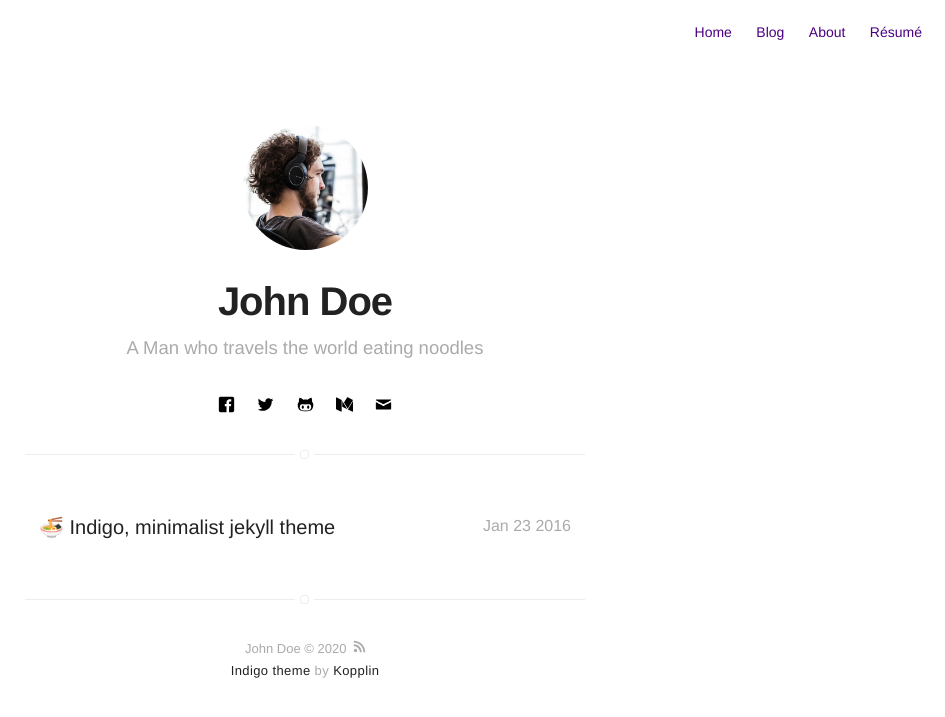
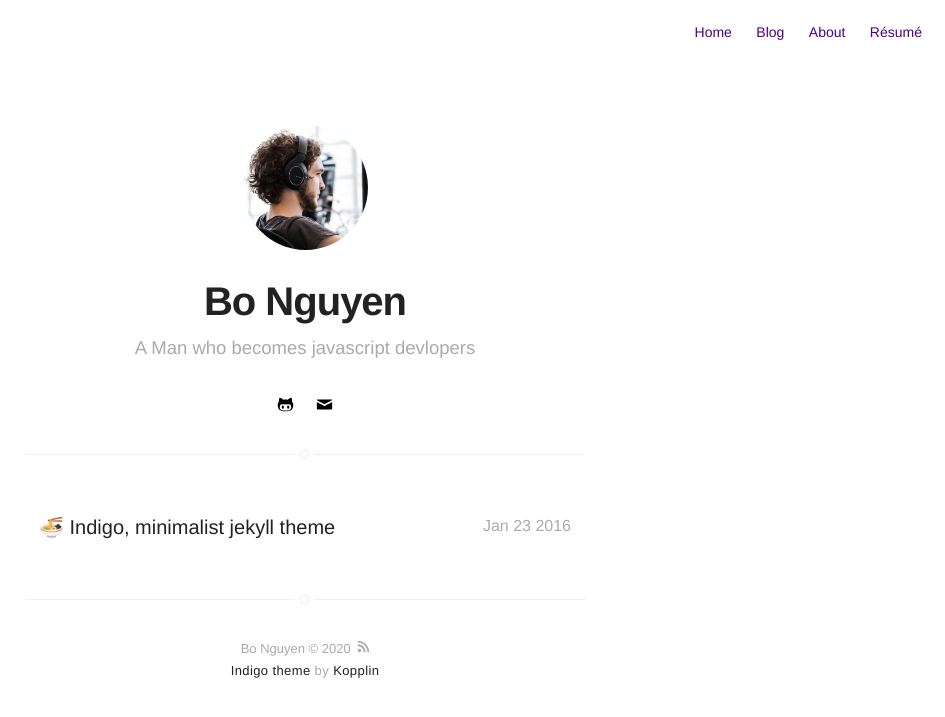
Before and after one commit to bonguynvan/pebo.github.io, a Jekyll site: the page built from projects.html, in a window 1280 px wide. Shown: the top 717 px of the page, without its empty margins (335-1280 px from the left). Built offline with Jekyll 4.4.1, drawn with Linux system fonts in a browser that asks for light colours; emoji names are drawn with the system emoji font.

Commit message:
update config

```diff
--- a/_config.yml
+++ b/_config.yml
@@ -1,6 +1,6 @@
 # main text of home
-name: John Doe
-bio: A Man who travels the world eating noodles
+name: Bo Nguyen
+bio: A Man who becomes javascript devlopers
 
 # twitter summary info
 description: A blog about technology and stuff related
@@ -14,10 +14,9 @@ picture: assets/images/profile.jpg
 # and specify source (external or local).
 resume: true
 resume-external: true
-resume-url: https://google.com/?q=my+resume
+# resume-url: https://google.com/?q=my+resume
 
-url: https://sergiokopplin.github.io/indigo
-# your url: https://USERNAME.github.io
+your url: https://bonguynvan.github.io/portfolio
 
 permalink: /:title/
 
@@ -34,37 +33,37 @@ disqus:
   categories: [blog, project] # only show disqus for posts that have these categories
 
 # if you don't have any of social below, comment the line
-facebook: myfacebook
-twitter: mytwitter
+# facebook: myfacebook
+# twitter: mytwitter
 # instagram: myinstagram
 # pinterest: mypinterest
 # linkedin: mylinkedin
 # youtube: myyoutube
 # spotify: myspotify
-github: mygithub
+github: github.com/bonguynvan
 # gitlab: mygitlab
 # lastfm: mylastfm
 # stackoverflow: 7044681/mystackoverflow
 # quora: userquora
 # reddit: username
-medium: medium
+# medium: medium
 # vimeo: myvimeo
 # lanyrd: mylanyrd
-email: myemail@gmail.com
+email: bonguynvan289@gmail.com
 
 authors:
   johndoe:
-    name: John Doe
-    bio: A Man who travels the world eating noodles
+    name: Bo Nguyen
+    bio: A Man who becomes js developer
     external-image: false
     picture: assets/images/profile.jpg
-    twitter: johndoe
-  jamesfoster:
-    name: James Foster
-    bio: A Man who develops software with coffee
-    external-image: false
-    picture: assets/images/james.jpg
-    twitter: jamesfoster
+#     twitter: johndoe
+#   jamesfoster:
+#     name: James Foster
+#     bio: A Man who develops software with coffee
+#     external-image: false
+#     picture: assets/images/james.jpg
+#     twitter: jamesfoster
 
 # do you want a larger site? change the option below
 # options: [normal, large] | default: normal
```
